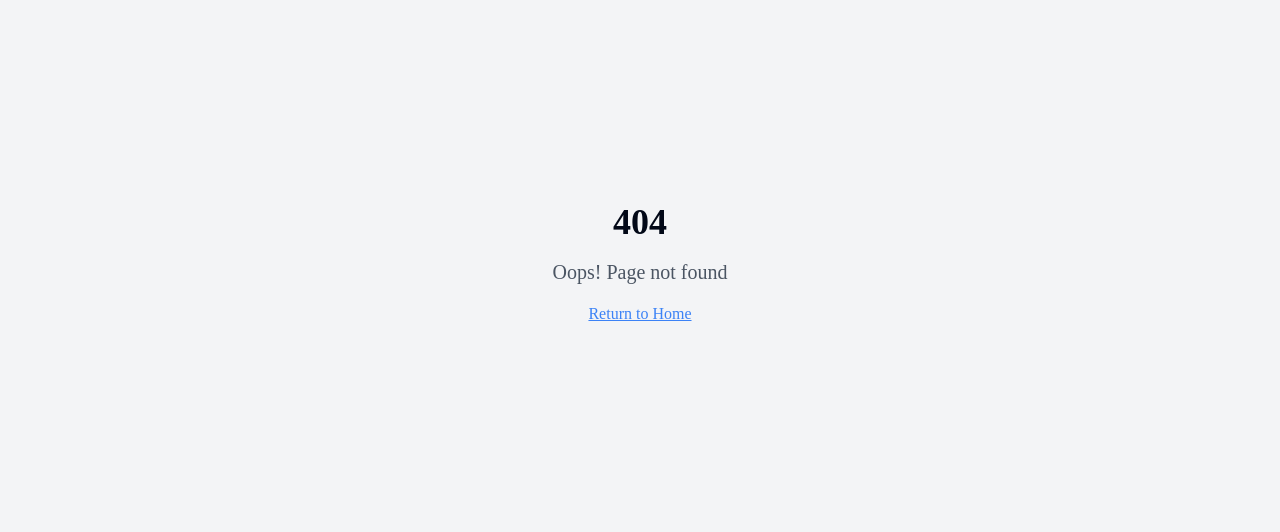
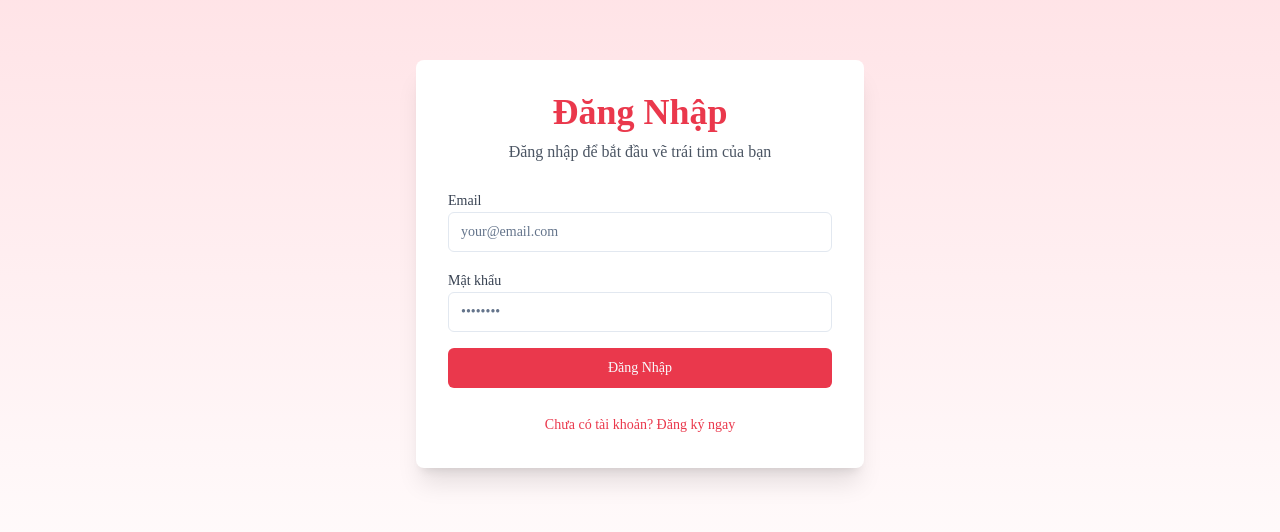
Before and after one commit to binzmspride/artful-heart-confession, a React (Vite) app: page /auth in a window 1280 px wide. Before the commit this address had no page. Shown: the part 136-668 px from the top of the page. Built offline with nearby package versions, Linux system fonts and the light colour scheme.

Commit message:
feat: Add login page

```diff
--- a/src/App.tsx
+++ b/src/App.tsx
@@ -1,27 +1,58 @@
+
 import { Toaster } from "@/components/ui/toaster";
 import { Toaster as Sonner } from "@/components/ui/sonner";
 import { TooltipProvider } from "@/components/ui/tooltip";
 import { QueryClient, QueryClientProvider } from "@tanstack/react-query";
-import { BrowserRouter, Routes, Route } from "react-router-dom";
+import { BrowserRouter, Routes, Route, Navigate } from "react-router-dom";
+import { useEffect, useState } from "react";
+import { supabase } from "@/integrations/supabase/client";
+import type { Session } from "@supabase/supabase-js";
 import Index from "./pages/Index";
+import Auth from "./pages/Auth";
 import NotFound from "./pages/NotFound";
 
 const queryClient = new QueryClient();
 
-const App = () => (
+const App = () => {
+  const [session, setSession] = useState<Session | null>(null);
+
+  useEffect(() => {
+    // Get initial session
+    supabase.auth.getSession().then(({ data: { session } }) => {
+      setSession(session);
+    });
+
+    // Listen for auth changes
+    const {
+      data: { subscription },
+    } = supabase.auth.onAuthStateChange((_event, session) => {
+      setSession(session);
+    });
+
+    return () => subscription.unsubscribe();
+  }, []);
+
+  return (
     <QueryClientProvider client={queryClient}>
       <TooltipProvider>
         <Toaster />
         <Sonner />
         <BrowserRouter>
           <Routes>
-          <Route path="/" element={<Index />} />
-          {/* ADD ALL CUSTOM ROUTES ABOVE THE CATCH-ALL "*" ROUTE */}
+            <Route
+              path="/"
+              element={session ? <Index /> : <Navigate to="/auth" replace />}
+            />
+            <Route
+              path="/auth"
+              element={!session ? <Auth /> : <Navigate to="/" replace />}
+            />
             <Route path="*" element={<NotFound />} />
           </Routes>
         </BrowserRouter>
       </TooltipProvider>
     </QueryClientProvider>
   );
+};
 
 export default App;
--- /dev/null
+++ b/src/pages/Auth.tsx
@@ -0,0 +1,112 @@
+
+import { useState } from "react";
+import { useNavigate } from "react-router-dom";
+import { supabase } from "@/integrations/supabase/client";
+import { Input } from "@/components/ui/input";
+import { Button } from "@/components/ui/button";
+import { toast } from "sonner";
+
+const Auth = () => {
+  const navigate = useNavigate();
+  const [isLoading, setIsLoading] = useState(false);
+  const [isLogin, setIsLogin] = useState(true);
+  const [email, setEmail] = useState("");
+  const [password, setPassword] = useState("");
+
+  const handleAuth = async (e: React.FormEvent) => {
+    e.preventDefault();
+    setIsLoading(true);
+
+    try {
+      if (isLogin) {
+        const { error } = await supabase.auth.signInWithPassword({
+          email,
+          password,
+        });
+        if (error) throw error;
+        toast.success("Đăng nhập thành công!");
+        navigate("/");
+      } else {
+        const { error } = await supabase.auth.signUp({
+          email,
+          password,
+        });
+        if (error) throw error;
+        toast.success("Đăng ký thành công! Vui lòng kiểm tra email của bạn.");
+      }
+    } catch (error: any) {
+      toast.error(error.message);
+    } finally {
+      setIsLoading(false);
+    }
+  };
+
+  return (
+    <div className="min-h-screen flex items-center justify-center bg-gradient-to-b from-love-pink to-white">
+      <div className="w-full max-w-md p-8 space-y-6 bg-white rounded-lg shadow-xl">
+        <div className="text-center">
+          <h1 className="text-4xl font-bold text-love-red mb-2">
+            {isLogin ? "Đăng Nhập" : "Đăng Ký"}
+          </h1>
+          <p className="text-gray-600">
+            {isLogin
+              ? "Đăng nhập để bắt đầu vẽ trái tim của bạn"
+              : "Tạo tài khoản để lưu trữ những trái tim của bạn"}
+          </p>
+        </div>
+
+        <form onSubmit={handleAuth} className="space-y-4">
+          <div>
+            <label htmlFor="email" className="text-sm font-medium text-gray-700">
+              Email
+            </label>
+            <Input
+              id="email"
+              type="email"
+              placeholder="your@email.com"
+              value={email}
+              onChange={(e) => setEmail(e.target.value)}
+              required
+            />
+          </div>
+
+          <div>
+            <label htmlFor="password" className="text-sm font-medium text-gray-700">
+              Mật khẩu
+            </label>
+            <Input
+              id="password"
+              type="password"
+              placeholder="••••••••"
+              value={password}
+              onChange={(e) => setPassword(e.target.value)}
+              required
+            />
+          </div>
+
+          <Button
+            type="submit"
+            className="w-full bg-love-red hover:bg-red-600"
+            disabled={isLoading}
+          >
+            {isLoading ? "Đang xử lý..." : isLogin ? "Đăng Nhập" : "Đăng Ký"}
+          </Button>
+        </form>
+
+        <div className="text-center">
+          <button
+            type="button"
+            onClick={() => setIsLogin(!isLogin)}
+            className="text-sm text-love-red hover:underline"
+          >
+            {isLogin
+              ? "Chưa có tài khoản? Đăng ký ngay"
+              : "Đã có tài khoản? Đăng nhập"}
+          </button>
+        </div>
+      </div>
+    </div>
+  );
+};
+
+export default Auth;
--- a/src/pages/Index.tsx
+++ b/src/pages/Index.tsx
@@ -1,15 +1,28 @@
 
 import { Canvas } from "@/components/Canvas";
 import { HeartEffect } from "@/components/HeartEffect";
+import { supabase } from "@/integrations/supabase/client";
+import { Button } from "@/components/ui/button";
 
 const Index = () => {
+  const handleLogout = async () => {
+    await supabase.auth.signOut();
+  };
+
   return (
     <div className="min-h-screen heart-bg">
-      {/* Hiệu ứng trái tim bay */}
       <HeartEffect />
 
       <div className="love-container">
-        <header className="mb-8 text-center">
+        <header className="mb-8 text-center relative">
+          <Button
+            onClick={handleLogout}
+            variant="outline"
+            className="absolute right-0 top-0"
+          >
+            Đăng xuất
+          </Button>
+
           <h1 className="text-5xl font-bold text-love-red mb-3 love-shadow floating">
             Vẽ Trái Tim Tỏ Tình
           </h1>
```
Lines whose indentation alone changed are shown as unchanged.
